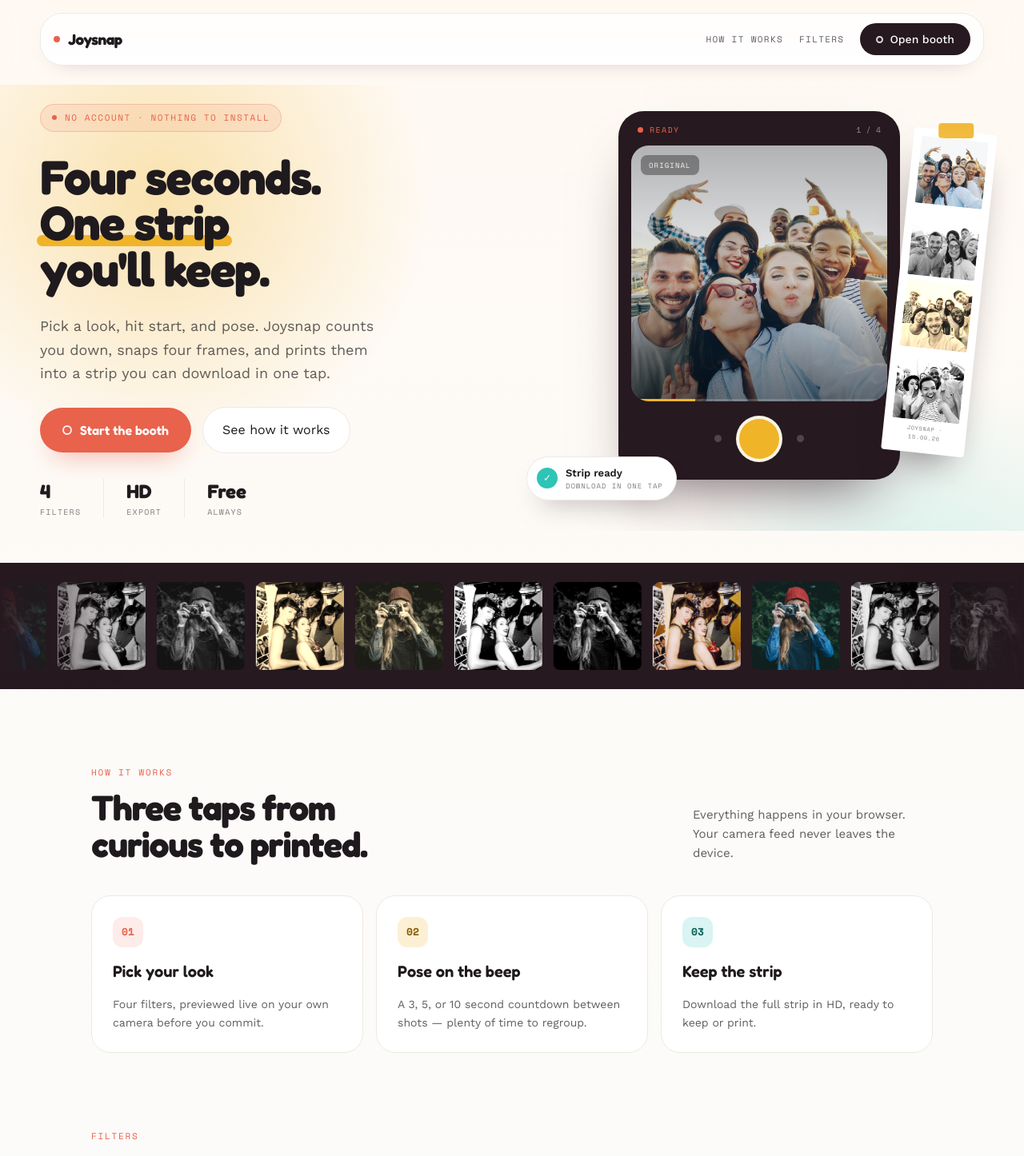
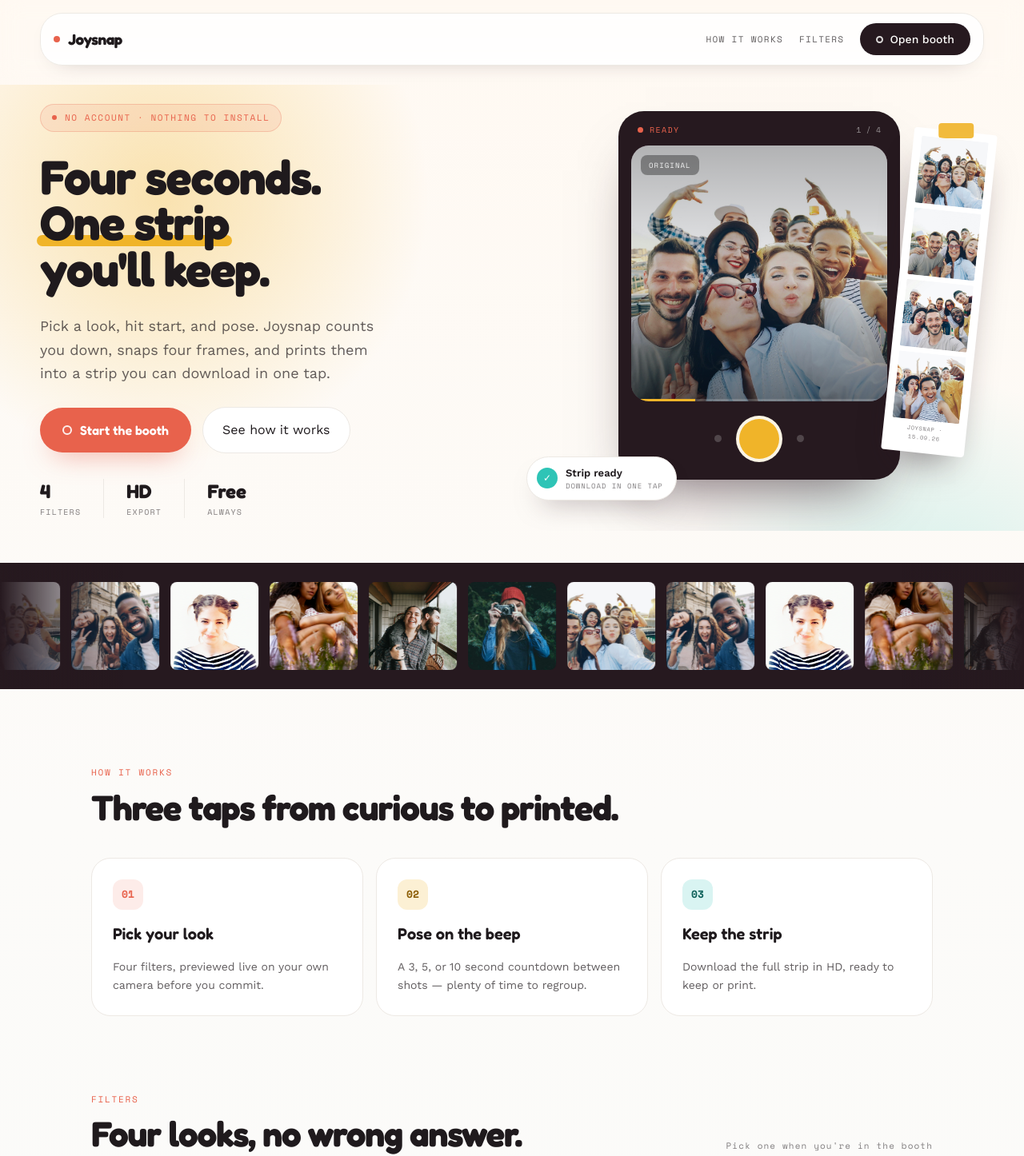
Before and after one commit to geoffreybunel/photobooth-app, a Next.js app: page / in a window 1280 px wide. Shown: the top 1446 px of the page at 80% size. Built offline with nearby package versions, Linux system fonts and the light colour scheme; no server answers.

Commit message:
update marquee photos + privacy page

```diff
--- a/app/Privacy/page.tsx
+++ b/app/Privacy/page.tsx
@@ -9,16 +9,28 @@
 
 const SECTIONS = [
   {
+    title: "Who's behind Joysnap",
+    body: "Joysnap is made and run by Geoffrey Bunel, based in France. I'm responsible for how your data is handled here, and you can reach me anytime through the Contact page.",
+  },
+  {
     title: "Camera & photos",
-    body: "Everything happens on your own device. When you take a photo, it's captured and processed directly in your browser using canvas — it's never uploaded, streamed, or stored on any server. Photos exist only in memory for as long as the tab stays open, and disappear the moment you refresh, navigate away, or close it. The only way a photo leaves your device is if you click Download.",
+    body: "Everything happens on your own device. When you take a photo, it's captured and processed directly in your browser — it's never uploaded, streamed, or stored on any server. Photos exist only in memory while the tab is open, and disappear the moment you refresh, navigate away, or close it. The only way a photo leaves your device is if you click Download, and then it goes straight to your device. Your browser will ask for camera permission the first time. You can revoke it anytime in your browser settings.",
+  },
+  {
+    title: "Hosting",
+    body: "Joysnap is hosted by Vercel. Like any website, the host's servers automatically receive technical information when you load a page, such as your IP address and browser type, to deliver the site and protect it from abuse. Joysnap doesn't use this information to identify or track you. Vercel keeps these logs for a limited time under its own privacy policy: vercel.com/legal/privacy-notice.",
   },
   {
     title: "The contact form",
-    body: "If you send a message through the Contact page, your name, email, message, and the reason you selected are sent to Web3Forms, a third-party form service, which forwards it to Geoffrey Bunel's email inbox. Joysnap doesn't store that submission anywhere itself.",
+    body: "If you send a message through the Contact page, your name, email, message, and the reason you selected are sent to Web3Forms, a third-party form service, which forwards it to my email inbox. Joysnap doesn't store that submission anywhere itself. I use it only to reply to you, and I delete messages once the conversation is over (or after 12 months) and they're no longer needed. Web3Forms handles data under its own privacy policy: web3forms.com/privacy.",
   },
   {
     title: "Cookies & tracking",
     body: "Joysnap does not use cookies, analytics, or any kind of tracking. There's no account system and no session to maintain — so there was nothing that needed one. If that ever changes, this page will be updated first, and any tool used will be chosen to avoid unnecessary cookies.",
+  },
+  {
+    title: "Your rights",
+    body: "TUnder the GDPR, you can ask to access, correct, or delete any personal data I hold about you (in practice, only contact form messages). Just write to me at geoffreybunel1999@gmail.com. If you feel your data hasn't been handled properly, you can also file a complaint with the CNIL, the French data protection authority (cnil.fr).",
   },
   {
     title: "Changes & questions",
@@ -42,8 +54,10 @@
 
         <p className="text-base leading-relaxed text-base-content/70">
           Joysnap is built to need as little from you as possible. Here&apos;s exactly what
-          happens — and doesn&apos;t happen — when you use it.
+          happens, and doesn&apos;t happen, when you use it.
         </p>
+
+        <p className="text-base leading-relaxed text-base-content/70 mt-4"><i>Last updated: 24/09/2026</i></p>
       </div>
 
       {/* SECTIONS */}
--- a/app/page.tsx
+++ b/app/page.tsx
@@ -80,13 +80,13 @@
   },
 ];
 
-const MARQUEE_PHOTOS = ["/photobooth-pinup.jpg", "/filter-preview-camera.jpg"];
+const MARQUEE_PHOTOS = ["/Booth-1.jpg", "/Booth-2.jpg", "/Couple-taking-picture.jpg", "/filter-preview-camera.jpg", "/Group-1.1.jpg", "/Group-2.1.jpg"];
 const MARQUEE_TILES = [0, 1].flatMap((round) =>
   FILTERS.flatMap((filter) =>
     MARQUEE_PHOTOS.map((photo) => ({
       key: `${round}-${photo}-${filter.id}`,
       photo,
-      css: filter.css,
+      // css: filter.css,
     }))
   )
 );
@@ -183,7 +183,7 @@
                 fill
                 sizes="110px"
                 className="object-cover"
-                style={{ filter: tile.css }}
+                // style={{ filter: tile.css }}
               />
             </div>
           ))}
@@ -204,13 +204,10 @@
             <span className="font-mono text-[11px] tracking-[0.16em] uppercase text-primary">
               How it works
             </span>
-            <h2 className="font-display font-bold text-3xl md:text-[44px] leading-[1.06] tracking-tight text-balance m-0 max-w-[520px]">
+            <h2 className="font-display font-bold text-3xl md:text-[44px] leading-[1.06] tracking-tight text-balance m-0">
               Three taps from curious to printed.
             </h2>
           </div>
-          <p className="text-[15px] leading-relaxed text-base-content/70 max-w-[300px] m-0">
-            Everything happens in your browser. Your camera feed never leaves the device.
-          </p>
         </div>
 
         <div className="grid grid-cols-1 sm:grid-cols-3 gap-4">
@@ -238,7 +235,7 @@
             <span className="font-mono text-[11px] tracking-[0.16em] uppercase text-primary">
               Filters
             </span>
-            <h2 className="font-display font-bold text-3xl md:text-[44px] leading-[1.06] tracking-tight text-balance m-0 max-w-[520px]">
+            <h2 className="font-display font-bold text-3xl md:text-[44px] leading-[1.06] tracking-tight text-balance m-0">
               Four looks, no wrong answer.
             </h2>
           </div>
--- a/src/components/home/HeroBoothDemo.tsx
+++ b/src/components/home/HeroBoothDemo.tsx
@@ -62,16 +62,15 @@
           className="absolute -top-2.5 left-1/2 w-11 h-[19px] rounded-sm bg-secondary/90"
           style={{ transform: "translateX(-50%) rotate(-6deg)" }}
         />
-        {FILTERS.slice(0, 4).map((f, index) => (
-          <span key={f.id} className="relative block w-full aspect-square rounded-[2px] overflow-hidden">
+        {DEMO_PHOTOS.map((photo) => (
+          <span key={photo} className="relative block w-full aspect-square rounded-[2px] overflow-hidden">
             <Image
-              src={DEMO_PHOTOS[index]}
+              src={photo}
               alt=""
               fill
               sizes="160px"
               quality={90}
               className="object-cover object-[35%_center]"
-              style={{ filter: f.css }}
             />
           </span>
         ))}
```
